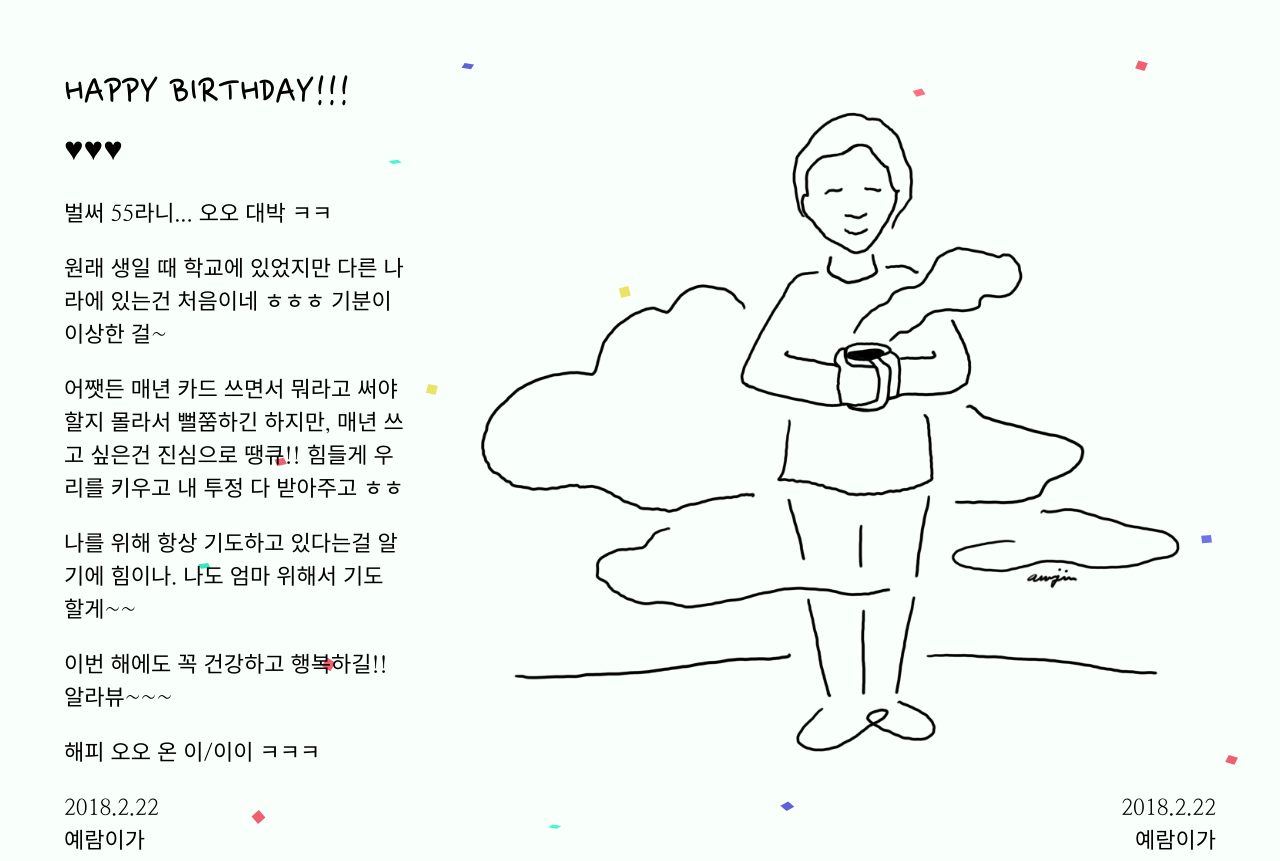
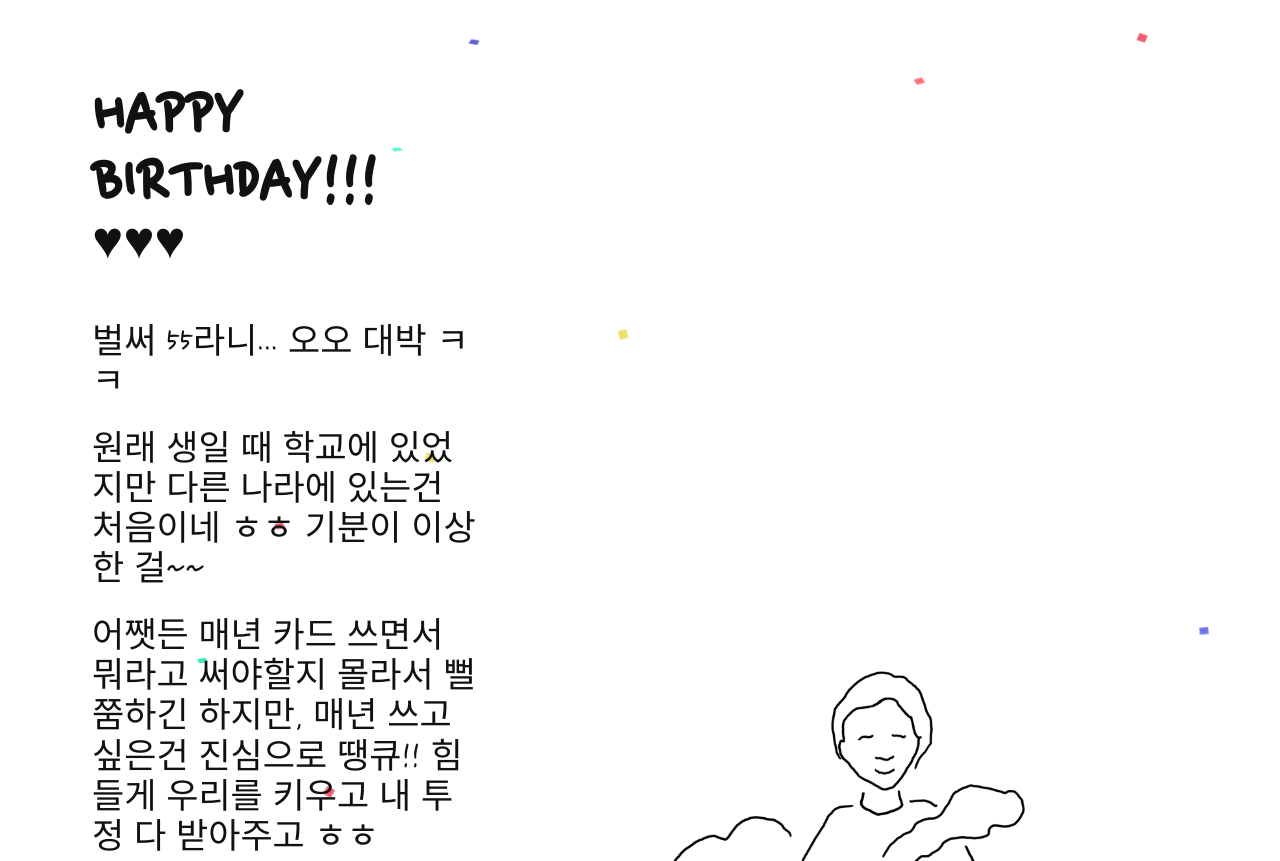
Before and after one commit to Awjin/2018-2-22, a plain HTML site: page index.html in a window 1280 px wide. Shown: the top 861 px of the page. Drawn offline with Linux system fonts and the light colour scheme.

Commit message:
Second draft

```diff
--- a/index.html
+++ b/index.html
@@ -8,7 +8,7 @@
     <title>HAPPY BDAY</title>
     <meta name="description" content="">
 
-    <link rel="stylesheet" href="https://fonts.googleapis.com/css?family=Nanum+Myeongjo|Nanum+Pen+Script">
+    <link rel="stylesheet" href="https://fonts.googleapis.com/css?family=Nanum+Pen+Script">
     <link rel="stylesheet" href="lib/normalize.css">
     <link rel="stylesheet" href="lib/style.css">
 
@@ -21,14 +21,14 @@
 <body>
     <main>
         <section class="card-text">
-            <h1>HAPPY BIRTHDAY!!!</h1>
+            <h1>HAPPY<br>BIRTHDAY!!!</h1>
             <h2>&hearts;&hearts;&hearts;</h2>
             <p>
                 벌써 55라니... 오오 대박 ㅋㅋ
             </p>
             <p>
-                원래 생일 때 학교에 있었지만 다른 나라에 있는건 처음이네 ㅎㅎㅎ
-                기분이 이상한 걸~
+                원래 생일 때 학교에 있었지만 다른 나라에 있는건 처음이네 ㅎㅎ
+                기분이 이상한 걸~~
             </p>
             <p>
                 어쨋든 매년 카드 쓰면서 뭐라고 써야할지 몰라서 뻘쭘하긴 하지만, 매년 쓰고 싶은건 진심으로 땡큐!!
@@ -40,10 +40,10 @@
             </p>
             <p>
                 이번 해에도 꼭 건강하고 행복하길!!
-                알라뷰~~~
+                알라뷰~~
             </p>
             <p>
-                해피 오오 온 이/이이 ㅋㅋㅋ
+                해피 오오 온 이/이이 ㅋㅋ
             </p>
             <p>
                 2018.2.22<br>예람이가
@@ -51,9 +51,11 @@
         </section>
 
         <section class="card-illustration">
-            <img src="assets/umma-clouds.png" />
+            <div>
+                <img src="assets/umma-clouds.png" />
+            </div>
             <p>
-                2018.2.22<br>예람이가
+                2018.2.22<br>어진이가
             </p>
         </section>
     </main>
--- a/lib/style.css
+++ b/lib/style.css
@@ -1,17 +1,18 @@
 html,
 body {
-    position: relative;
     box-sizing: border-box;
     width: 100%;
-    line-height: 1.5;
+    line-height: 1.15;
     font-family: 'Nanum Myeongjo';
-    font-size: 22px;
-    background: #f9fffb;
-    z-index: -2;
+    font-family: 'Nanum Pen Script';
+    font-size: 35px;
+    color: #111;
 }
 
 body {
-    padding: 7.5vh 5vw 10vh 5vw;
+    max-width: 1224px;
+    margin: auto;
+    padding: 10vh 5vw 5vh 5vw;
 }
 
 main {
@@ -33,11 +34,11 @@ section {
 
 @media all and (min-width: 750px) {
     .card-text {
-        flex-basis: 30%;
+        flex-basis: 35%;
     }
 
     .card-illustration {
-        flex-basis: calc(70% - 2rem);
+        flex-basis: calc(65% - 2rem);
     }
 }
 
@@ -47,23 +48,37 @@ p {
     margin-top: 0;
 }
 
-h1 { margin-bottom: 0; }
-h2 { margin-bottom: 1rem; }
-p  { margin-bottom: 1rem; }
-
 h1,
 h2 {
-    font-family: 'Nanum Pen Script';
-    font-weight: normal;
+    line-height: .95;
+    animation: wiggle 2s ease infinite;
 }
 
+@keyframes wiggle {
+    0%   {transform: translateY(-5px)}
+    50%  {transform: translateY(5px)}
+    100% {transform: translateY(-5px)}
+}
+
+h1 {
+    margin-bottom: 0;
+    font-size: 200%;
+}
+
+h2 {
+    margin-bottom: 7.5vh;
+    font-size: 150%;
+}
+
+p  { margin-bottom: .75rem; }
+
 img {
-    width: 100%;
+    max-width: 100%;
 }
 
 #confetti{
     position: absolute;
-    width: 100vw;
+    width: 100%;
     top: 0;
     right: 0;
     bottom: 0;
```
Also changed, not shown: lib/confetti.js.
